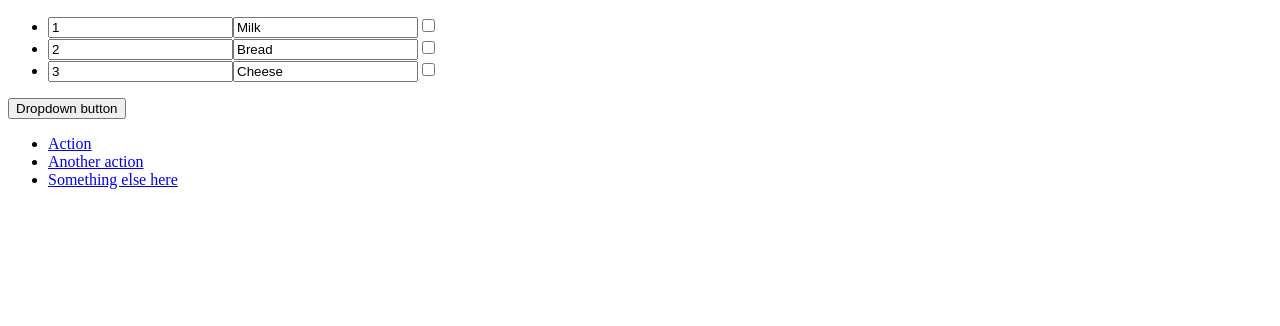
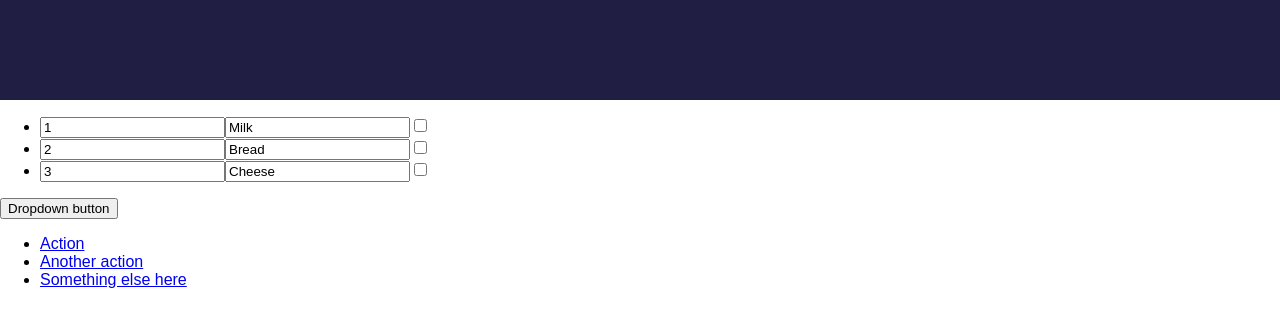
Before and after one commit to Paraldos/ShoppingList, a Vue app: page / in a window 1280 px wide. Shown: the top 326 px of the page. Built offline with nearby package versions, Linux system fonts and the light colour scheme.

Commit message:
testing scss on navbar

```diff
--- a/src/App.vue
+++ b/src/App.vue
@@ -23,3 +23,21 @@ export default {
   },
 };
 </script>
+
+<style lang="scss">
+:root {
+  --color_1: #201e43;
+  --color_2: #134b70;
+  --color_3: #508c9b;
+  --color_4: #eeeeee;
+
+  --header_height: 100px;
+}
+
+body {
+  font-family: "Nunito", sans-serif;
+  margin: 0;
+  padding: 0;
+  box-sizing: border-box;
+}
+</style>
--- a/src/components/navbar/Navbar.vue
+++ b/src/components/navbar/Navbar.vue
@@ -15,4 +15,9 @@ export default {
 };
 </script>
 
-<style></style>
+<style lang="scss">
+nav {
+  height: var(--header_height);
+  background-color: var(--color_1);
+}
+</style>
```
